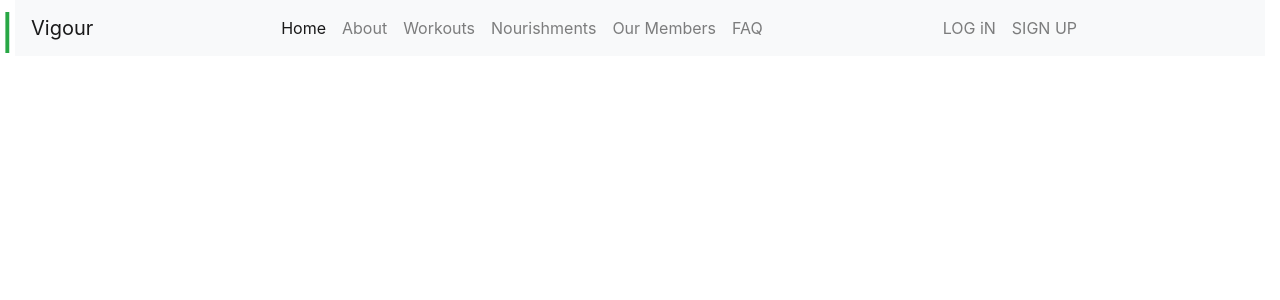
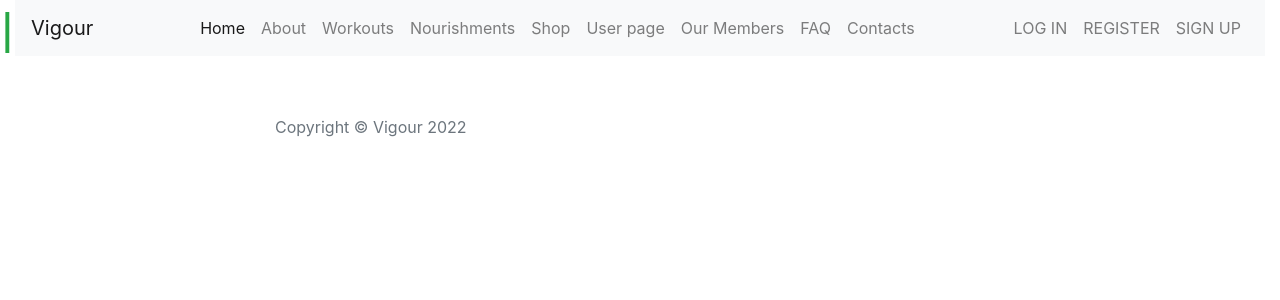
Before and after one commit to LySeriuos/Vigour-MS4-2, a Django app: page / in a window 1280 px wide. Shown: the top 300 px of the page. Run offline with Django 3.2, Linux system fonts and the light colour scheme.

Commit message:
added footer

```diff
--- a/templates/base.html
+++ b/templates/base.html
@@ -42,15 +42,21 @@
       <section>
         <header class="container-fluid fixed-top">
             <nav class="navbar navbar-expand-lg navbar-light bg-light">
-                <button class="navbar-toggler" type="button" data-toggle="collapse" data-target="#navbarTogglerDemo01" aria-controls="navbarTogglerDemo01" aria-expanded="false" aria-label="Toggle navigation">
-                <span class="navbar-toggler-icon"></span>
+                <ul class="navbar-nav mr-auto mt-2 mt-lg-0 navbar-main">
+                    <li class="nav-item">
+                        <a class="navbar-brand" href="#">Vigour</a>
+                    </li>
+                </ul>
+                <button class="navbar-toggler" type="button" data-toggle="collapse" data-target="#navbarTogglerDemo02" aria-controls="navbarTogglerDemo02" aria-expanded="false" aria-label="Toggle navigation">
+                  <span class="navbar-toggler-icon"></span>
                 </button>
-                <div class="collapse navbar-collapse" id="navbarTogglerDemo01">
-                    <ul class="navbar-nav mr-auto mt-2 mt-lg-0 navbar-main">
-                            <li class="nav-item">
-                                <a class="navbar-brand" href="#">Vigour</a></li>
-                    </ul>
-                    <ul class="navbar-nav mr-auto mt-2 mt-lg-0 navbar-main">
+                <div class="collapse navbar-collapse" id="navbarTogglerDemo02">
+                    <!-- <ul class="navbar-nav mr-auto mt-2 mt-lg-0 navbar-main">
+                        <li class="nav-item">
+                            <a class="navbar-brand" href="#">Vigour</a>
+                        </li>
+                    </ul> -->
+                    <ul class="navbar-nav mx-auto navbar-main">
                         <li class="nav-item active">
                             <a class="nav-link" href="#">Home <span class="sr-only">(current)</span></a>
                         </li>
@@ -62,6 +68,11 @@
                         </li>
                         <li class="nav-item">
                             <a class="nav-link" href="#">Nourishments</a>
+                        <li class="nav-item">
+                            <a class="nav-link" href="#">Shop</a>
+                        </li>
+                        <li class="nav-item">
+                            <a class="nav-link" href="#">User page</a>
                         </li>
                         <li class="nav-item">
                             <a class="nav-link" href="#">Our Members</a>
@@ -69,15 +80,20 @@
                         <li class="nav-item">
                             <a class="nav-link" href="#">FAQ</a>
                         </li>
+                        <li class="nav-item">
+                            <a class="nav-link" href="#">Contacts</a>
+                        </li>
                     </ul>
-                    <ul class="navbar-nav mr-auto mt-2 mt-lg-0 navbar-side">
+                    <ul class="navbar-nav mt-lg-0 navbar-side float-right">
                         <li class="nav-item">
-                            <a class="nav-link" href="#">LOG iN</a>
+                            <a class="nav-link" href="#">LOG IN</a>
+                        </li>
+                        <li class="nav-item">
+                            <a class="nav-link" href="#">REGISTER</a>
                         </li>
                         <li class="nav-item">
                             <a class="nav-link" href="#">SIGN UP</a>
                         </li>
-
                     </ul>
                 </div>
             </nav>
@@ -96,7 +112,41 @@
 
     {% block postloadjs %}
     {% endblock %}
-
-
+    <!-- Footer -->
+	<footer>
+		<div class="container">
+			<div class="row">
+				<div class="col-lg-8 col-md-10 mx-auto">
+					<ul class="list-inline text-center">
+						<li class="list-inline-item">
+							<a href="https://twitter.com/" target="_blank">
+								<span class="fa-stack fa-lg">
+	                  <i class="fas fa-circle fa-stack-2x"></i>
+	                  <i class="fab fa-twitter fa-stack-1x fa-inverse"></i>
+	                </span>
+							</a>
+						</li>
+						<li class="list-inline-item">
+							<a href="https://facebook.com/" target="_blank">
+								<span class="fa-stack fa-lg">
+	                  <i class="fas fa-circle fa-stack-2x"></i>
+	                  <i class="fab fa-facebook-f fa-stack-1x fa-inverse"></i>
+	                </span>
+							</a>
+						</li>
+						<li class="list-inline-item">
+							<a href="https://github.com/" target="_blank">
+								<span class="fa-stack fa-lg">
+	                  <i class="fas fa-circle fa-stack-2x"></i>
+	                  <i class="fab fa-github fa-stack-1x fa-inverse"></i>
+	                </span>
+							</a>
+						</li>
+					</ul>
+					<p class="copyright text-muted">Copyright &copy; Vigour 2022<span id="copyright"></span></p>
+				</div>
+			</div>
+		</div>
+	</footer>
   </body>
 </html>
```
